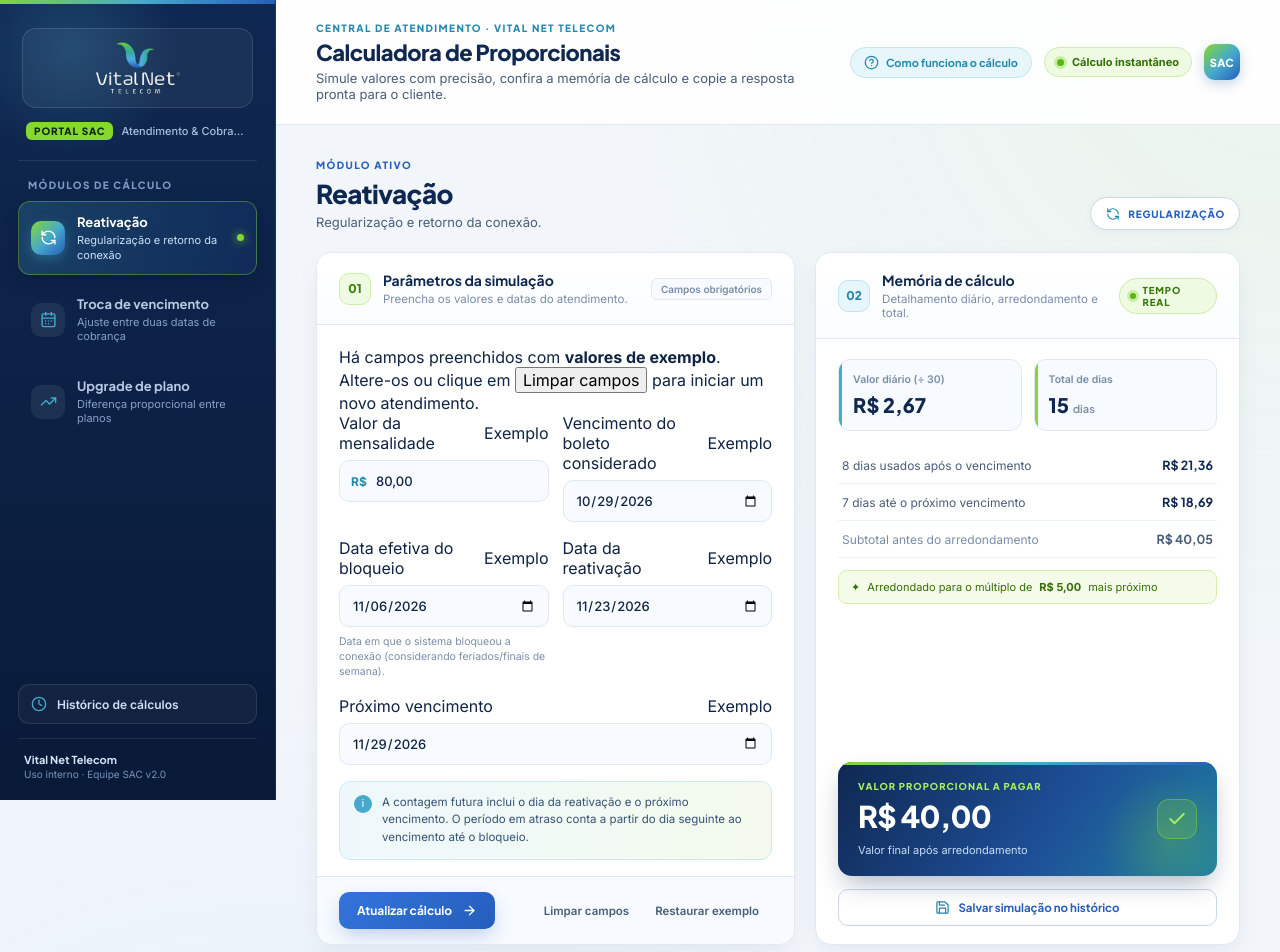
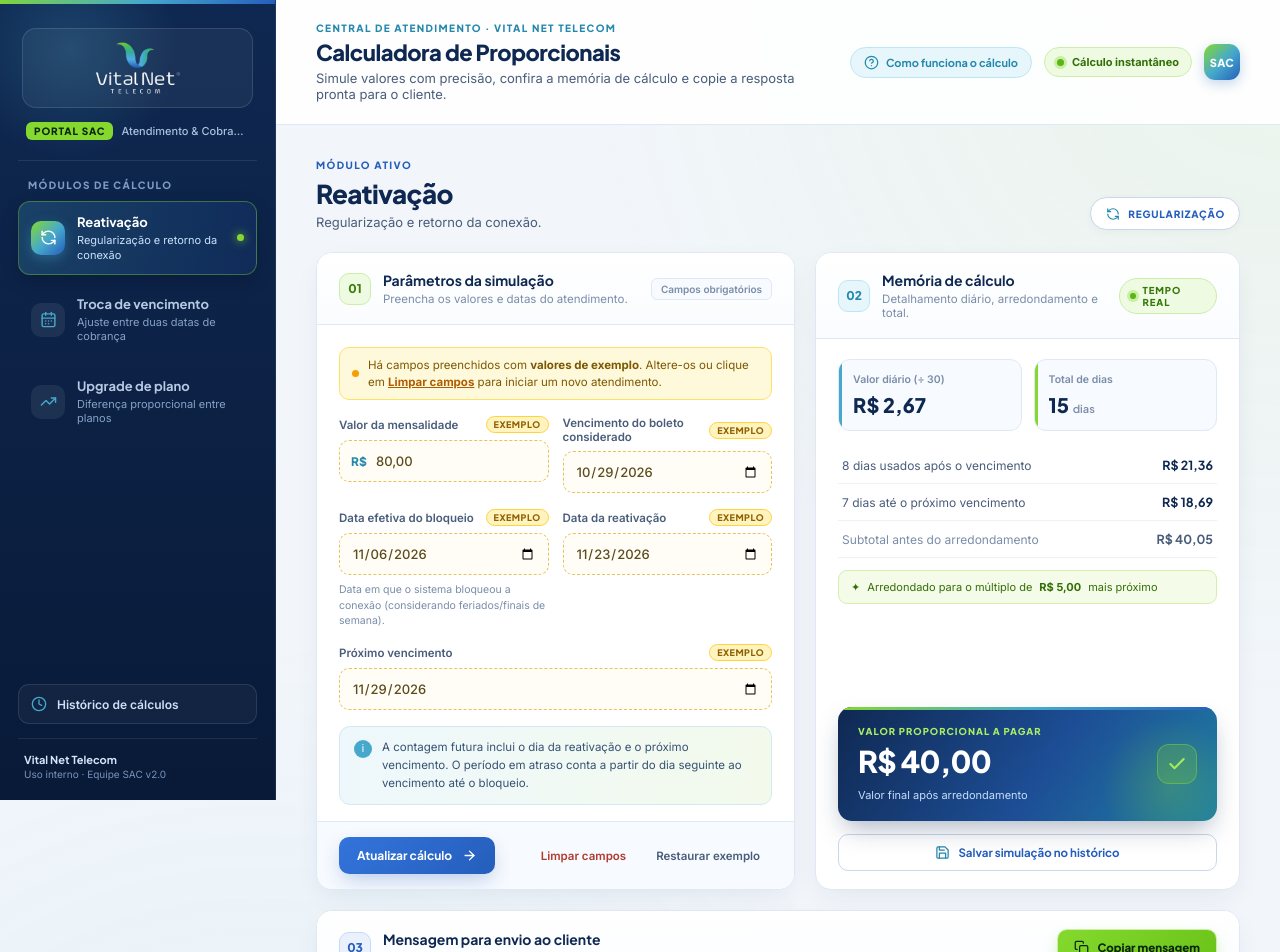
Before and after one commit to sacgiliel-lgtm/calculadora-proporcionais-vitalnet, a React (Vite) app: page / in a window 1280 px wide. Shown: the top 952 px of the page. Built offline with nearby package versions, Linux system fonts and the light colour scheme.

Commit message:
Add styles for sample banner and related elements

```diff
--- a/src/index.css
+++ b/src/index.css
@@ -607,6 +607,41 @@ button {
   flex: 1;
 }
 
+.sample-banner {
+  display: flex;
+  align-items: center;
+  gap: 9px;
+  background: #fff9db;
+  border: 1px solid #ffe066;
+  color: #7c5800;
+  border-radius: 10px;
+  padding: 9px 12px;
+  font-size: 11.5px;
+  line-height: 1.45;
+  margin-bottom: 16px;
+}
+
+.sample-banner-dot {
+  width: 7px;
+  height: 7px;
+  border-radius: 50%;
+  background: #f59f00;
+  flex-shrink: 0;
+}
+
+.sample-inline-link {
+  border: 0;
+  background: transparent;
+  padding: 0;
+  color: #b05c00;
+  font-weight: 700;
+  text-decoration: underline;
+}
+
+.sample-inline-link:hover {
+  color: #7c3d00;
+}
+
 .field-grid {
   display: grid;
   grid-template-columns: 1fr 1fr;
@@ -621,10 +656,25 @@ button {
   min-width: 0;
 }
 
-.field > span {
+.field > span,
+.field-label-row span:first-child {
   font-size: 11.5px;
   font-weight: 600;
   color: var(--text-secondary);
+}
+
+.sample-badge {
+  font-family: 'Plus Jakarta Sans', sans-serif;
+  font-size: 9px;
+  font-weight: 800;
+  text-transform: uppercase;
+  letter-spacing: 0.5px;
+  color: #8f6200;
+  background: #fff3bf;
+  border: 1px solid #ffd43b;
+  padding: 2px 7px;
+  border-radius: 99px;
+  white-space: nowrap;
 }
 
 .input-wrap {
@@ -656,6 +706,13 @@ button {
   transition: all 0.16s ease;
 }
 
+.field.is-sample input {
+  border-style: dashed;
+  border-color: #e6c35c;
+  background: #fffdf5;
+  color: #5c4b1c;
+}
+
 .input-wrap.has-prefix input {
   padding-left: 36px;
 }
@@ -666,9 +723,11 @@ button {
 }
 
 .field input:focus {
+  border-style: solid;
   border-color: var(--vn-cyan);
   box-shadow: 0 0 0 3.5px rgba(70, 169, 204, 0.18);
   background: #ffffff;
+  color: var(--text-main);
 }
 
 .field small {
@@ -713,6 +772,13 @@ button {
   align-items: center;
   justify-content: space-between;
   gap: 12px;
+  flex-wrap: wrap;
+}
+
+.secondary-actions {
+  display: flex;
+  align-items: center;
+  gap: 6px;
 }
 
 .primary-btn {
@@ -747,7 +813,7 @@ button {
   color: var(--text-secondary);
   font-size: 11.5px;
   font-weight: 600;
-  padding: 8px 12px;
+  padding: 8px 11px;
   border-radius: 8px;
   transition: all 0.15s ease;
 }
@@ -755,6 +821,15 @@ button {
 .text-btn:hover {
   background: #e9eff8;
   color: var(--vn-blue);
+}
+
+.clear-btn {
+  color: #b03a2e;
+}
+
+.clear-btn:hover {
+  background: #feeceb;
+  color: #922b21;
 }
 
 .danger-btn:hover {
```
